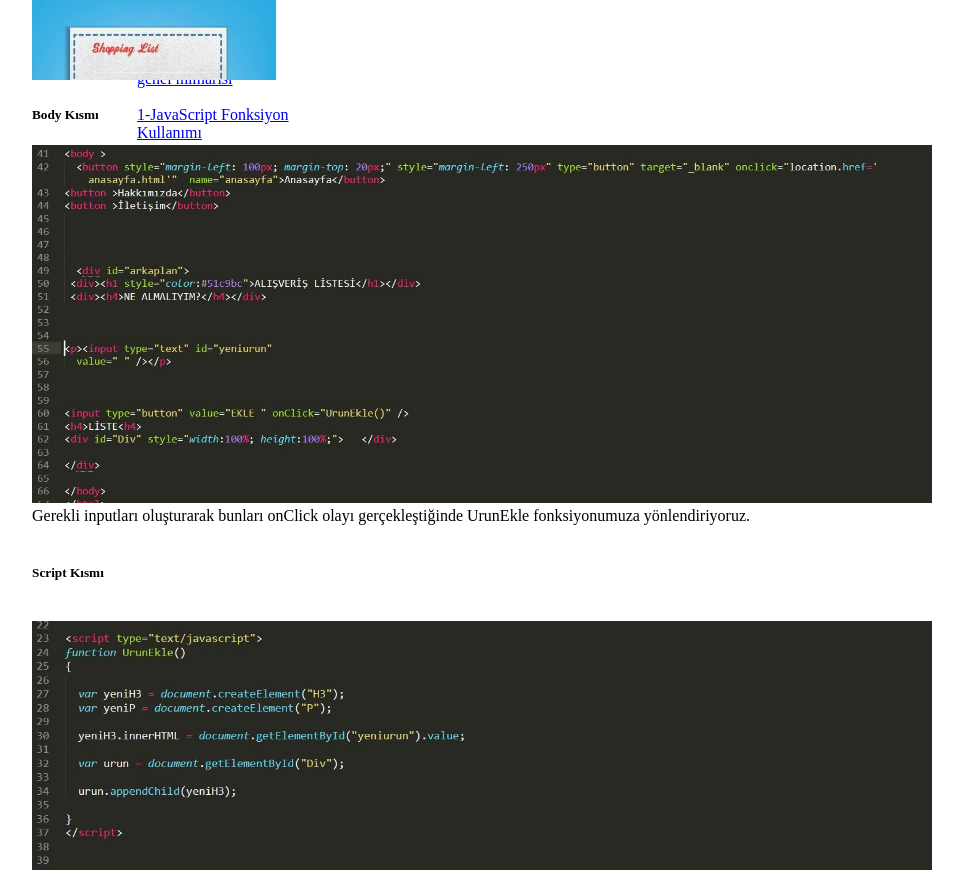
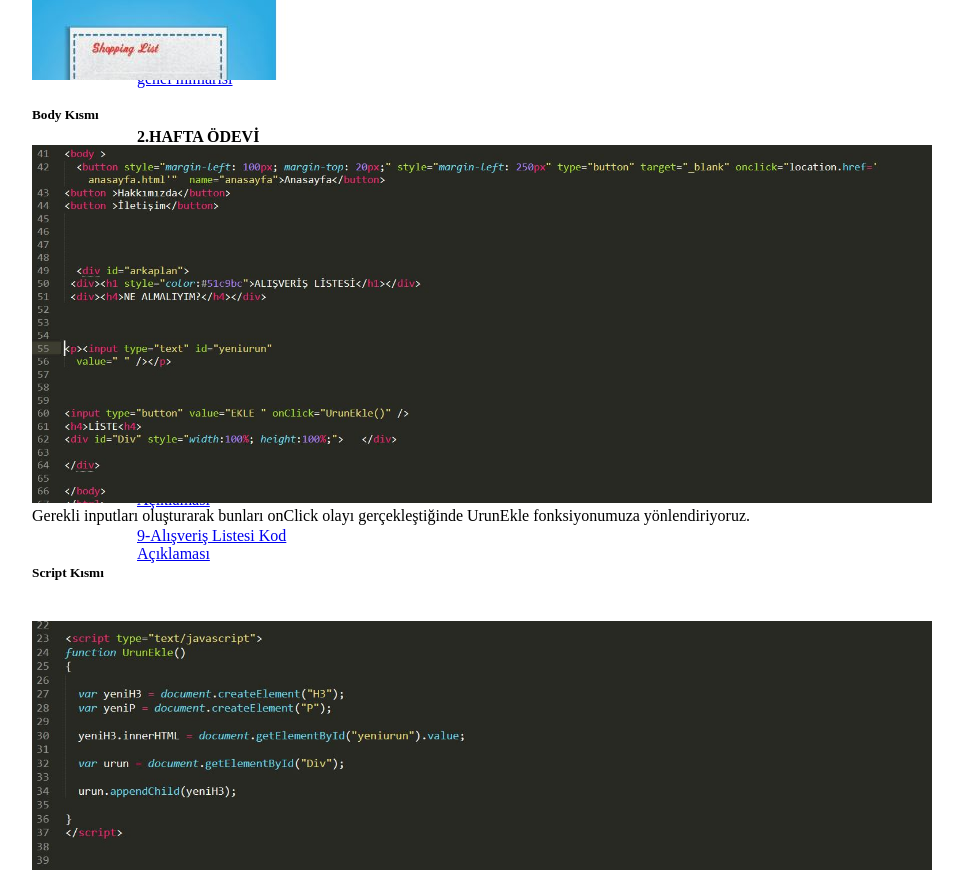
Before and after one commit to Dedos22/1.Hafta, a plain HTML site: page al.html in a window 1280 px wide. Shown: the part 1007-1896 px from the top of the page, without its empty margins (1-964 px from the left). Drawn offline with Linux system fonts and the light colour scheme.

Commit message:
anasayfa.html

```diff
--- a/al.html
+++ b/al.html
@@ -96,6 +96,7 @@
                   <a href="Ders11.html">Ders 12: Döngüler</a><br><br>
                   <a href="Ders12.html">Ders 13: Tip Dönüşümleri</a><br><br>
                   <a href="Ders13.html">Ders 14: Çalışma yapısı ve genel mimarisi</a><br><br>
+                  <h4>2.HAFTA ÖDEVİ</h4>
                    <a  href="objectmodel.html">1-JavaScript Fonksiyon Kullanımı</a><br><br>
                    <a href="Ders15.html">2-JavaScript Object ( Nesne) Modeli ve Kullanımı</a><br><br>
                   <a href="jsdom.html">3-JavaScript DOM (Document Object Model) Kullanımı</a><br><br>
```
Also changed, not shown: Ders15.html (+1 -0 lines), dinamik.html (+1 -0 lines), jsdom.html (+1 -0 lines), kf.html (+1 -0 lines), objectmodel.html (+1 -0 lines).
